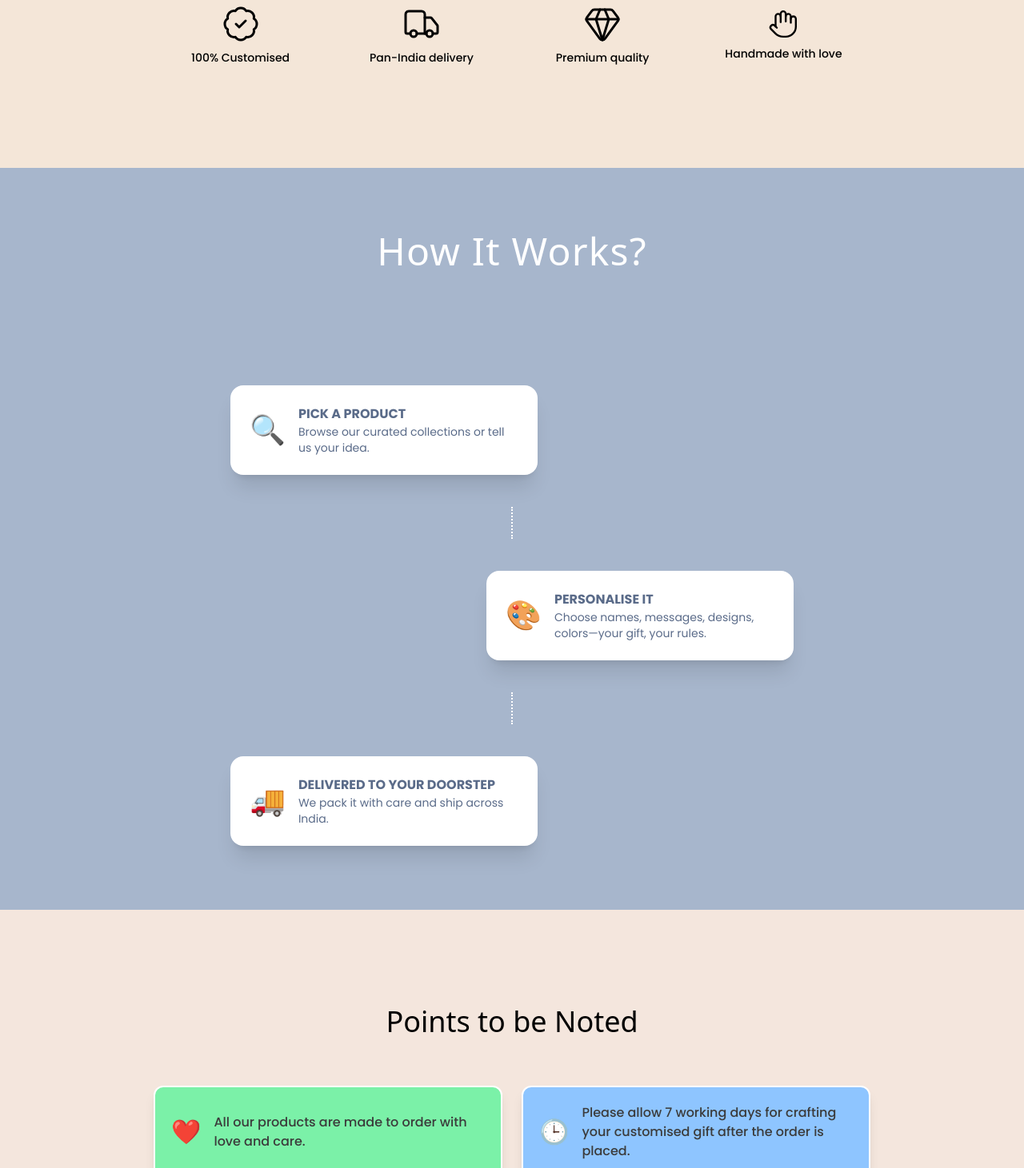
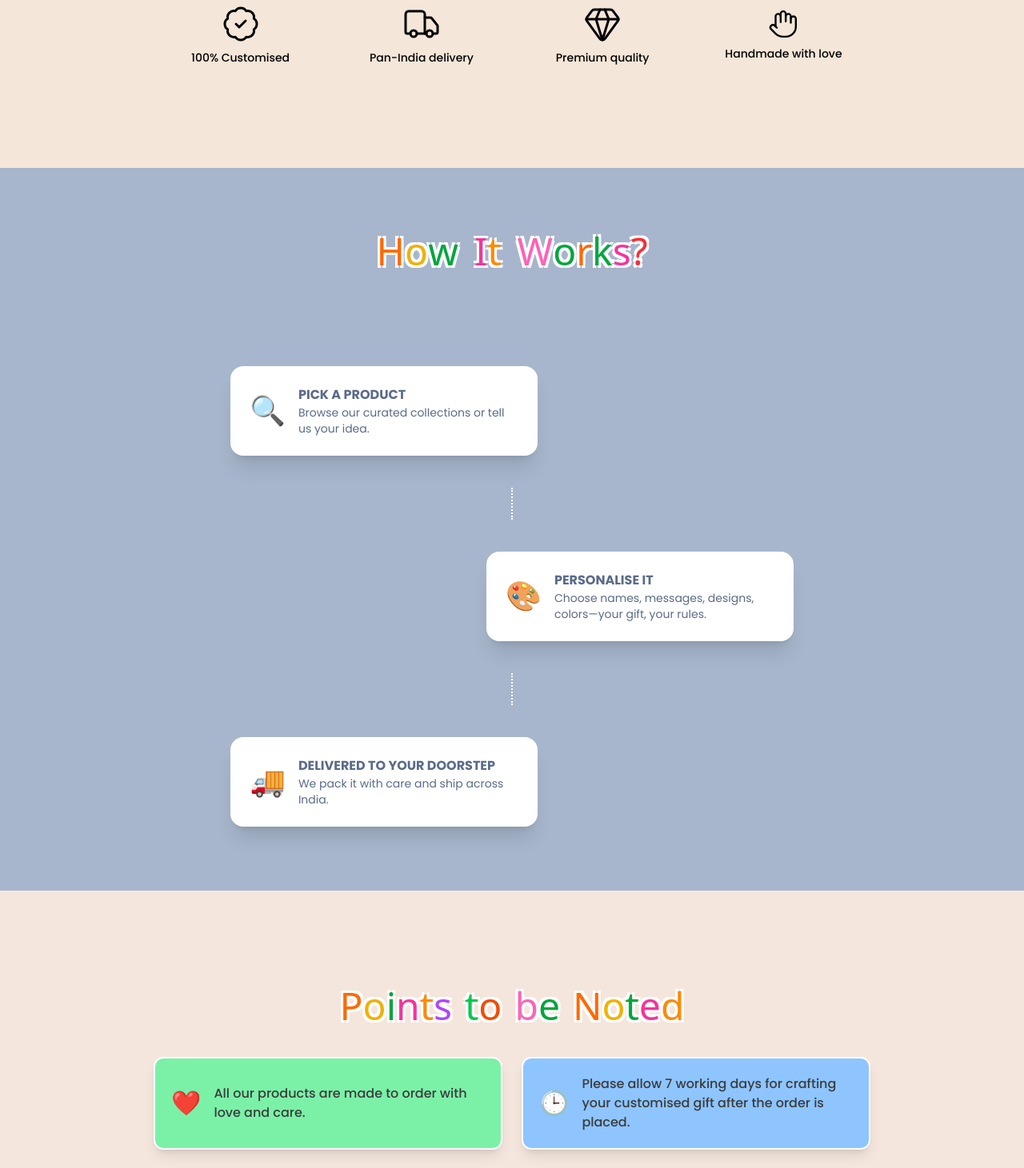
Before and after one commit to SourishSamanta/gifts-box, a React (Vite) app: page / in a window 1280 px wide. Shown: the part 3430-4891 px from the top of the page at 80% size. Built offline with nearby package versions, Linux system fonts and the light colour scheme; no server answers; a web font is replaced by a local one.

Commit message:
img crop fix

```diff
--- a/src/components/About.jsx
+++ b/src/components/About.jsx
@@ -3,7 +3,7 @@ import about from "/assets/about.png";
 const About = () => {
     return (
         <section className=" w-full h-screen flex ">
-            <div className=" h-full w-3/5 bg-[#A7B6CC] text-[1.8vw] py-10 px-20 flex flex-col justify-center text-white gap-8">
+            <div className=" h-full w-3/5 bg-[#A7B6CC] text-[1.4vw] py-10 px-20 flex flex-col justify-center text-white gap-8">
                 <p>
                     At Your Gifts Box, we believe that the best gifts are the
                     ones that feel personal. That’s why we’ve made it our
--- a/src/components/HowItWorks.jsx
+++ b/src/components/HowItWorks.jsx
@@ -21,11 +21,42 @@ const steps = [
 const HowItWorks = () => {
   return (
     <section className="w-full min-h-screen bg-[#A7B6CC] flex flex-col items-center py-20 relative">
-      <h1 className="text-5xl font-bold text-white mb-16 cherry tracking-wide">
+      <h1 className="text-5xl font-bold mb-10 flex flex-wrap justify-center text-shadow-[10px] text-shadow-orange-500">
+                <span className="text-orange-500 cherry text-stroke-white">
+                    H
+                </span>
+                <span className="text-yellow-500 cherry text-stroke-white">
+                    o
+                </span>
+                <span className="text-green-600 cherry text-stroke-white">
+                    w{" "}
+                </span>
+                <span className="w-5"></span>
+                <span className="text-pink-500 cherry text-stroke-white">
+                    I
+                </span>
+                <span className="text-orange-400 cherry text-stroke-white">
+                    t{" "}
+                </span>
+                <span className="w-5"></span>
+                <span className="text-pink-400 cherry text-stroke-white">
+                    W
+                </span>
+                <span className="text-green-600 cherry text-stroke-white">
+                    o
+                </span>
+                <span className="text-orange-500 cherry text-stroke-white">
+                    r
+                </span>
+                <span className="text-green-600 cherry text-stroke-white">
+                    k
+                </span>
+                <span className="text-pink-500 cherry text-stroke-white">
+                    s
+                </span>
 
-          How It Works?
-
-      </h1>
+                <span className="text-red-500 cherry text-stroke-white">?</span>
+            </h1>
 
       <div className="flex flex-col gap-10 items-center relative z-10 mt-20">
         {/* Step 1 */}
--- a/src/components/ImageCarousel.jsx
+++ b/src/components/ImageCarousel.jsx
@@ -9,7 +9,7 @@ const ImageCarousel = ({ images }) => {
     >
       {images.map((img, idx) => (
         <div className=" h-[60vh] flex items-center justify-center" key={idx}>
-          <img className=" object-contain" src={img} alt={`Product ${idx + 1}`} />
+          <img className=" h-full object-contain" src={img} alt={`Product ${idx + 1}`} />
         </div>
       ))}
     </Carousel>
--- a/src/components/PointsToBeNoted.jsx
+++ b/src/components/PointsToBeNoted.jsx
@@ -27,11 +27,60 @@ const PointsToBeNoted = () => {
   return (
     <section className="bg-[#F4E6DD] w-full py-30 px-4 flex flex-col items-center">
       {/* Header */}
-      <h2 className="text-4xl font-bold cherry mb-15">
+      <h1 className="text-5xl font-bold mb-10 flex flex-wrap justify-center text-shadow-[10px] text-shadow-orange-500">
+                <span className="text-orange-500 cherry text-stroke-white">
+                    P
+                </span>
+                <span className="text-yellow-500 cherry text-stroke-white">
+                    o
+                </span>
+                <span className="text-green-600 cherry text-stroke-white">
+                    i
+                </span>
 
-          Points to be Noted
+                <span className="text-pink-500 cherry text-stroke-white">
+                    n
+                </span>
+                <span className="text-orange-400 cherry text-stroke-white">
+                    t
+                </span>
+                <span className="text-purple-500 cherry text-stroke-white">
+                    s
+                </span>
+                <span className="w-4"></span>
+                <span className="text-green-500 cherry text-stroke-white">
+                    t
+                </span>
+                <span className="text-orange-600 cherry text-stroke-white">
+                    o
+                </span>
+                <span className="w-4"></span>
+                <span className="text-pink-400 cherry text-stroke-white">
+                    b
+                </span>
+                <span className="text-green-600 cherry text-stroke-white">
+                    e
+                </span>
+                <span className="w-4"></span>
+                <span className="text-orange-500 cherry text-stroke-white">
+                    N
+                </span>
+                <span className="text-yellow-500 cherry text-stroke-white">
+                    o
+                </span>
+                <span className="text-green-600 cherry text-stroke-white">
+                    t
+                </span>
 
-      </h2>
+                <span className="text-pink-500 cherry text-stroke-white">
+                    e
+                </span>
+                <span className="text-orange-400 cherry text-stroke-white">
+                    d
+                </span>
+
+
+            </h1>
 
       {/* Notes Grid */}
       <div className="grid grid-cols-1 md:grid-cols-2 gap-6 max-w-4xl">
--- a/src/components/WhyChooseUs.jsx
+++ b/src/components/WhyChooseUs.jsx
@@ -33,6 +33,7 @@ const WhyChooseUs = () => {
                 <span className="text-green-600 cherry text-stroke-white">
                     y{" "}
                 </span>
+                <span className="w-5"></span>
                 <span className="text-pink-500 cherry text-stroke-white">
                     C
                 </span>
@@ -51,6 +52,7 @@ const WhyChooseUs = () => {
                 <span className="text-pink-400 cherry text-stroke-white">
                     e{" "}
                 </span>
+                <span className="w-5"></span>
                 <span className="text-green-600 cherry text-stroke-white">
                     U
                 </span>
--- a/src/views/KidsPage.jsx
+++ b/src/views/KidsPage.jsx
@@ -240,6 +240,8 @@ const [products, setProducts] = useState([]);
                 />
             </div>
 
+            <h1 className=" cherry text-4xl text-orange-400 px-20 pt-20 "> Our Products</h1>
+
             {/* Product Grid */}
             <div className="py-16 px-6 md:px-20 grid grid-cols-2 sm:grid-cols-3 md:grid-cols-5 gap-6">
                 {products.map((product, index) => (
--- a/src/views/ProductDetail.jsx
+++ b/src/views/ProductDetail.jsx
@@ -9,7 +9,7 @@ const ProductDetail = () => {
 
     return (
         <section className="flex flex-col ">
-          <div className=" w-full min-h-screen p-20 bg-[url(/assets/kidsProductBg.png)] bg-cover">
+          <div className=" w-full min-h-screen pt-40 p-20 bg-[url(/assets/kidsProductBg.png)] bg-cover">
             <h2 className=" text-3xl  text-outline ">
                 <span className=" text-[#F68C24] ">Product</span> <span className=" text-[#86C986]">Details</span>
             </h2>
```
Also changed, not shown: 2 other files (tests, documents, lock files or other folders).
